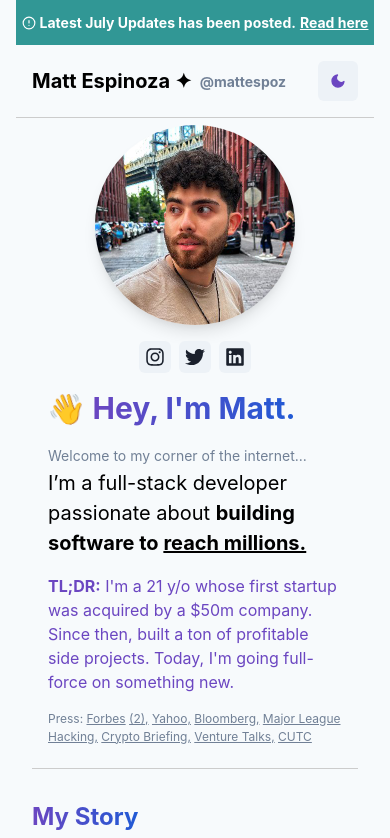
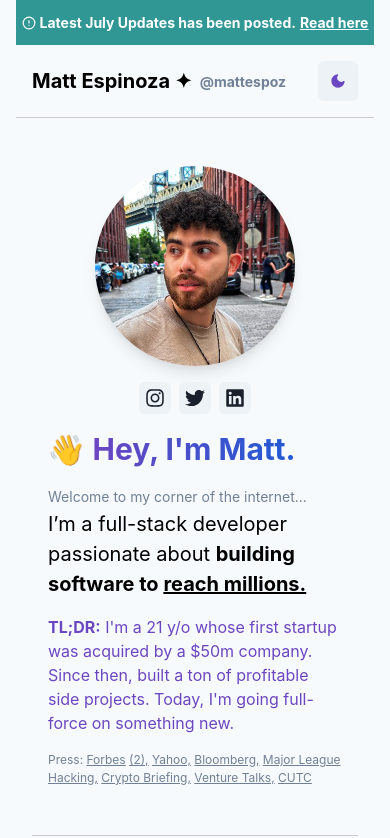
Before and after one commit to MattEspoz/personal-website, a Next.js app: page / in a window 390 px wide. Shown: the top 838 px of the page. Built offline with nearby package versions, Linux system fonts and the light colour scheme.

Commit message:
added better mobile options

```diff
--- a/src/components/ProfileSection.tsx
+++ b/src/components/ProfileSection.tsx
@@ -18,14 +18,6 @@ const ProfileSection = () => {
     color: colorMode === "light" ? "black" : "white",
   };
 
-  const iconButtonStyles = {
-    _hover: {
-      color: colorMode === "light" ? "teal" : "white",
-      position: "relative",
-      top: "-2px",
-    },
-  };
-
   const linkStyles = {
     color: colorMode === "light" ? "#6B46C1" : "white",
   };
@@ -33,12 +25,12 @@ const ProfileSection = () => {
   return (
     <Flex
       direction={{ base: "column", md: "row" }}
-      align={{ base: "center", md: "center" }} // Center on mobile, center on larger screens
+      align={{ base: "center", md: "center" }}
       justify="center"
-      height="60vh"
+      height={{ base: "auto", md: "60vh" }} // Change height for smaller screens
       p={{ base: 4, md: 0 }}
-      mb={{ base: 20, md: 0 }} // Add more bottom margin on mobile
-      mt={{ base: 16, md: 0 }} // Add more bottom margin on mobile
+      mb={{ base: 8, md: 0 }} // Adjust bottom margin for smaller screens
+      mt={{ base: 8, md: 0 }} // Adjust bottom margin for smaller screens
       {...profileSectionStyles}
     >
       {/* Left Column */}
@@ -46,8 +38,8 @@ const ProfileSection = () => {
         direction="column"
         align="center"
         justify="center"
-        flex={{ base: "none", md: 2 }} // Prevents it from growing in mobile
-        mb={{ base: 4, md: 0 }} // Adds margin to bottom in mobile
+        flex={{ base: "none", md: 2 }}
+        mb={{ base: 4, md: 0 }}
       >
         <Box
           width="200px"
```
